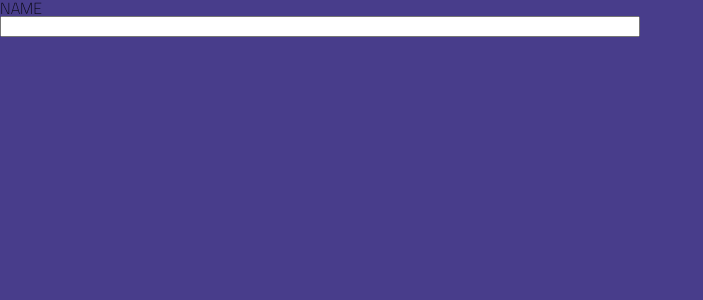
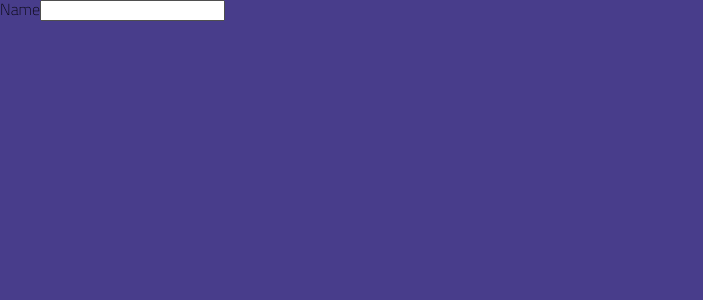
Before and after one commit to iversson-estudos/CV_Editor, a React (Vite) app: page / in a window 1280 px wide. Both pictures are taken after a click on the button "Lets Go". Shown: the top 300 px of the page, without its empty margins (0-703 px from the left). Built offline with nearby package versions, Linux system fonts and the light colour scheme.

Commit message:
Made another component, im getting the hang of this

```diff
--- /dev/null
+++ b/src/components/textInput.jsx
@@ -0,0 +1,9 @@
+import React from "react";
+
+export function TextInput({name,type,inputClass,label}) {
+    return (
+    <>
+      <label htmlFor={name}>{label}</label>
+      <input name={name} type={type} id={name} className={inputClass} />
+    </>
+)}
--- a/src/pages/app/App.jsx
+++ b/src/pages/app/App.jsx
@@ -1,3 +1,4 @@
+import { TextInput } from './../../components/textInput';
 import { useState } from 'react';
 import styles from './App.module.css';
 
@@ -5,10 +6,9 @@ export default function App () {
        return (
        <div className={styles.appContainer}>
           <div className={styles.inputsContainer}>
-          <div>
-            <label>NAME</label>
-            <input type="text" />
-          </div>
+          <form>
+            <TextInput  name='name' label='Name' type='text' inputClass={styles.input}/>
+          </form>
        </div>
       </div>
 )}
--- a/src/pages/app/App.module.css
+++ b/src/pages/app/App.module.css
@@ -6,6 +6,7 @@
 
     .inputsContainer{
         grid-column: 1 / 2;
+
         div{
             display: flex;
             flex-direction: column;
```
